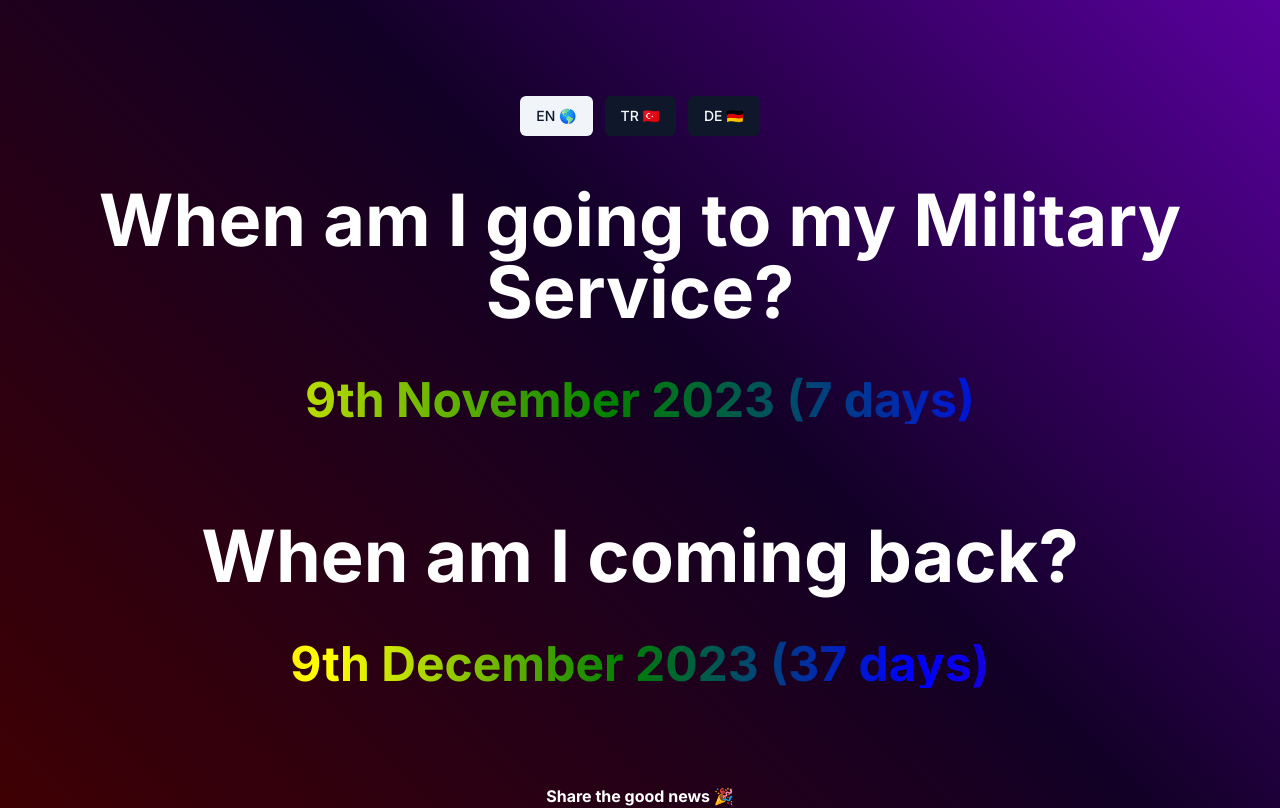
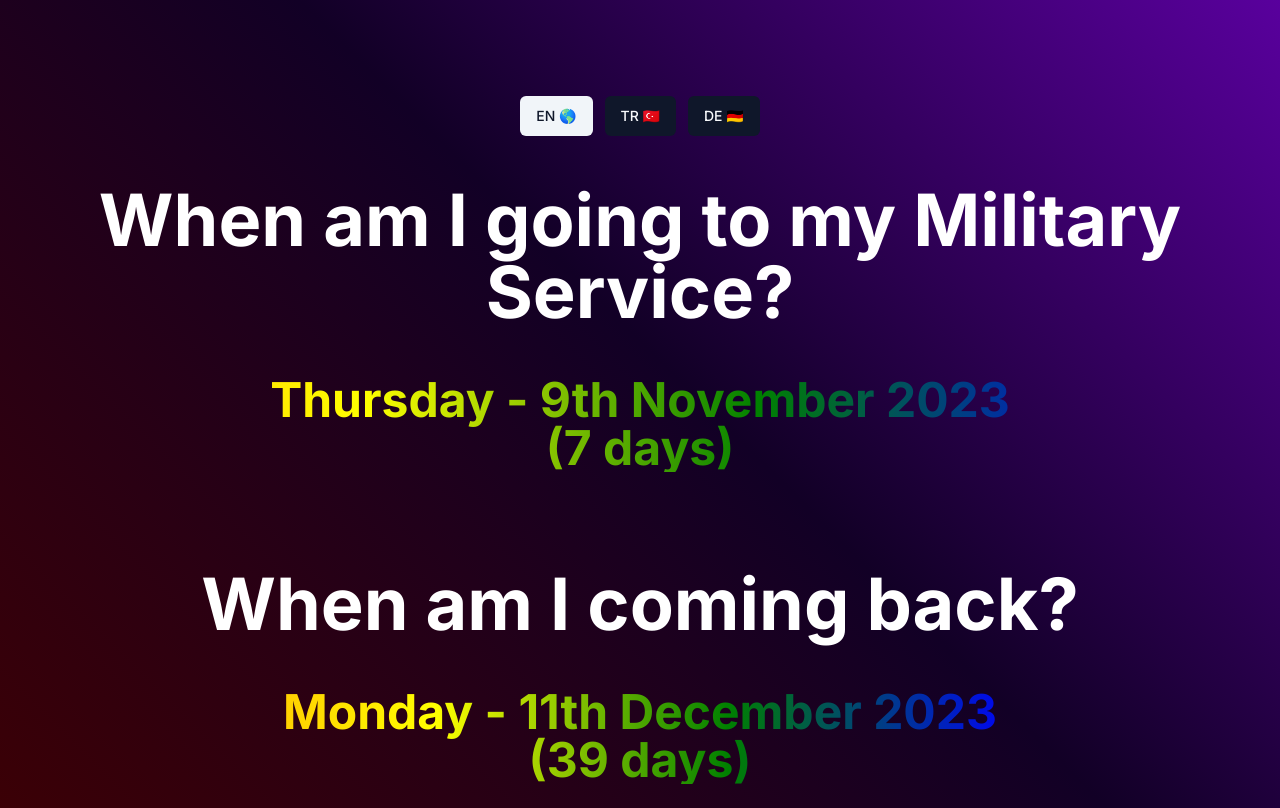
Before and after one commit to aziznal/ne-zaman-askeriyeye-gidiyorsun, a Next.js app: page / in a window 1280 px wide. Shown: the top 808 px of the page. Built offline with nearby package versions, Linux system fonts and the light colour scheme.

Commit message:
add weekday to going and coming-back dates

```diff
--- a/package.json
+++ b/package.json
@@ -18,7 +18,6 @@
     "react": "^18",
     "react-dom": "^18",
     "tailwind-merge": "^2.0.0",
-    "tailwindcss-animate": "^1.0.7",
     "zustand": "^4.4.1"
   },
   "devDependencies": {
--- a/src/app/page.tsx
+++ b/src/app/page.tsx
@@ -36,19 +36,43 @@ export default function Home() {
       });
   };
 
-  const daysUntil9thNovember2023 = Math.ceil(
+  const daysUntil9thNovember2023Raw = Math.ceil(
     (new Date("2023-11-09T00:00:00.000Z").getTime() - Date.now()) /
       (1000 * 60 * 60 * 24)
   );
 
-  const daysUntil9thDecember2023 = Math.ceil(
-    (new Date("2023-12-09T00:00:00.000Z").getTime() - Date.now()) /
+  const daysUntil9thNovember2023 =
+    daysUntil9thNovember2023Raw < 0 ? 0 : daysUntil9thNovember2023Raw;
+
+  const weekday9thNovember = new Date(
+    "2023-11-09T00:00:00.000Z"
+  ).toLocaleDateString(
+    locale === "en" ? "en-US" : locale === "tr" ? "tr-TR" : "de-DE",
+    {
+      weekday: "long",
+    }
+  );
+
+  const daysUntil11thDecember2023Raw = Math.ceil(
+    (new Date("2023-12-11T00:00:00.000Z").getTime() - Date.now()) /
       (1000 * 60 * 60 * 24)
+  );
+
+  const daysUntil11thDecember2023 =
+    daysUntil11thDecember2023Raw < 0 ? 0 : daysUntil11thDecember2023Raw;
+
+  const weekday11thDecember = new Date(
+    "2023-12-11T00:00:00.000Z"
+  ).toLocaleDateString(
+    locale === "en" ? "en-US" : locale === "tr" ? "tr-TR" : "de-DE",
+    {
+      weekday: "long",
+    }
   );
 
   return (
     <main
-      className="flex flex-col justify-center items-center min-h-[100vh] text-white py-24"
+      className="flex flex-col justify-center items-center min-h-[100vh] text-white py-24 px-12"
       style={{
         background:
           "linear-gradient(45deg, rgba(66,0,0,1) 0%, rgba(18,0,38,1) 57%, rgba(89,0,157,1) 100%)",
@@ -85,11 +109,25 @@ export default function Home() {
         </h1>
 
         <h2 className="text-5xl mt-12 rainbow-text">
-          {locale === "en" &&
-            `9th November 2023 (${daysUntil9thNovember2023} days)`}
-          {locale === "tr" && `9. Kasım 2023 (${daysUntil9thNovember2023} gün)`}
-          {locale === "de" &&
-            `9. November 2023 (${daysUntil9thNovember2023} Tage)`}
+          {locale === "en" && (
+            <>
+              {weekday9thNovember} - 9th November 2023 <br /> (
+              {daysUntil9thNovember2023} days)
+            </>
+          )}
+
+          {locale === "tr" && (
+            <>
+              {weekday9thNovember} - 9. Kasım 2023 <br />(
+              {daysUntil9thNovember2023} gün)
+            </>
+          )}
+          {locale === "de" && (
+            <>
+              {weekday9thNovember} - 9. November 2023 <br /> (
+              {daysUntil9thNovember2023} Tage){" "}
+            </>
+          )}
         </h2>
       </div>
 
@@ -101,17 +139,29 @@ export default function Home() {
         </h1>
 
         <h2 className="text-5xl mt-12 rainbow-text">
-          {locale === "en" &&
-            `9th December 2023 (${daysUntil9thDecember2023} days)`}
-          {locale === "tr" &&
-            `9. Aralık 2023 (${daysUntil9thDecember2023} gün)`}
-          {locale === "de" &&
-            `9. Dezember 2023 (${daysUntil9thDecember2023} Tage)`}
+          {locale === "en" && (
+            <>
+              {weekday11thDecember} - 11th December 2023 <br />(
+              {daysUntil11thDecember2023} days)
+            </>
+          )}
+          {locale === "tr" && (
+            <>
+              {weekday11thDecember} - 11. Aralık 2023 <br />(
+              {daysUntil11thDecember2023} gün)
+            </>
+          )}
+          {locale === "de" && (
+            <>
+              {weekday11thDecember} - 11. Dezember 2023 <br />(
+              {daysUntil11thDecember2023} Tage)
+            </>
+          )}
         </h2>
       </div>
 
       <div
-        className="mt-24 font-bold cursor-pointer active:text-blue-700"
+        className="mt-24 font-bold cursor-pointer active:text-blue-700 hover:text-blue-700 transition-all"
         onClick={copyToClipboard}
       >
         {locale === "en" && <>Share the good news 🎉 </>}
```
Also changed, not shown: 1 other file (tests, documents, lock files or other folders).
